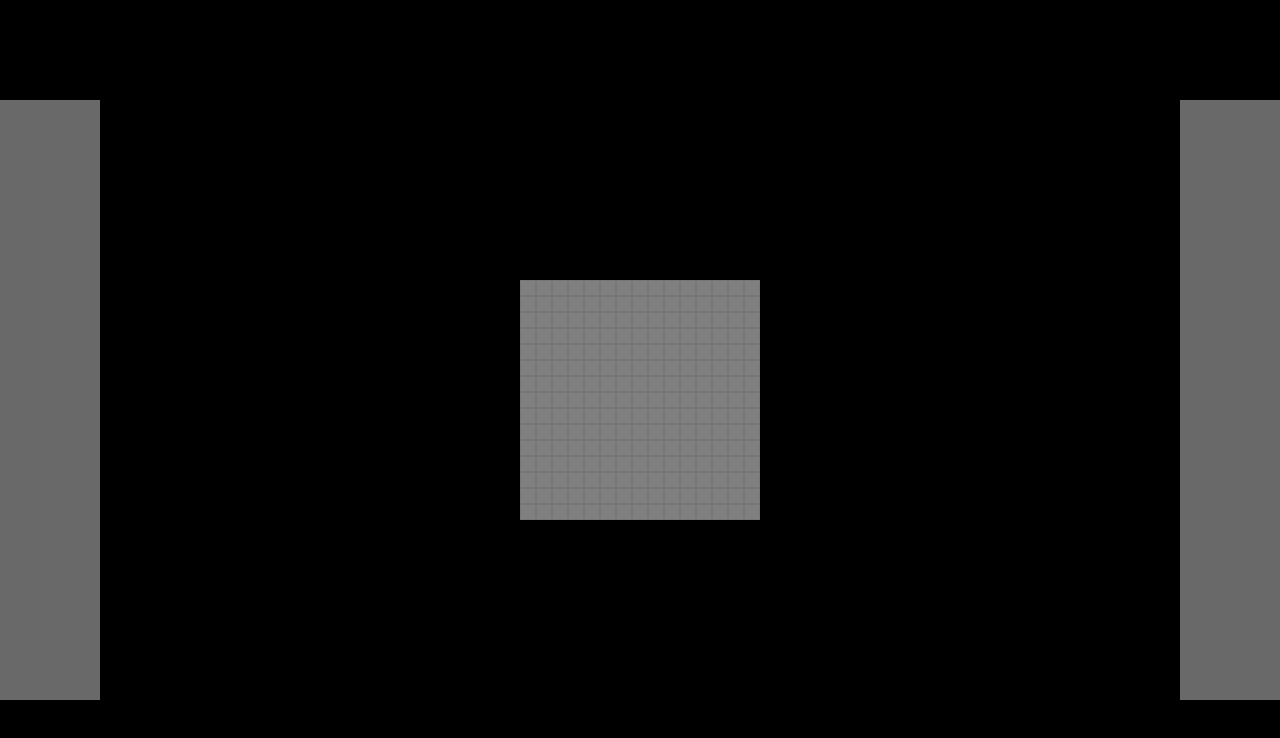
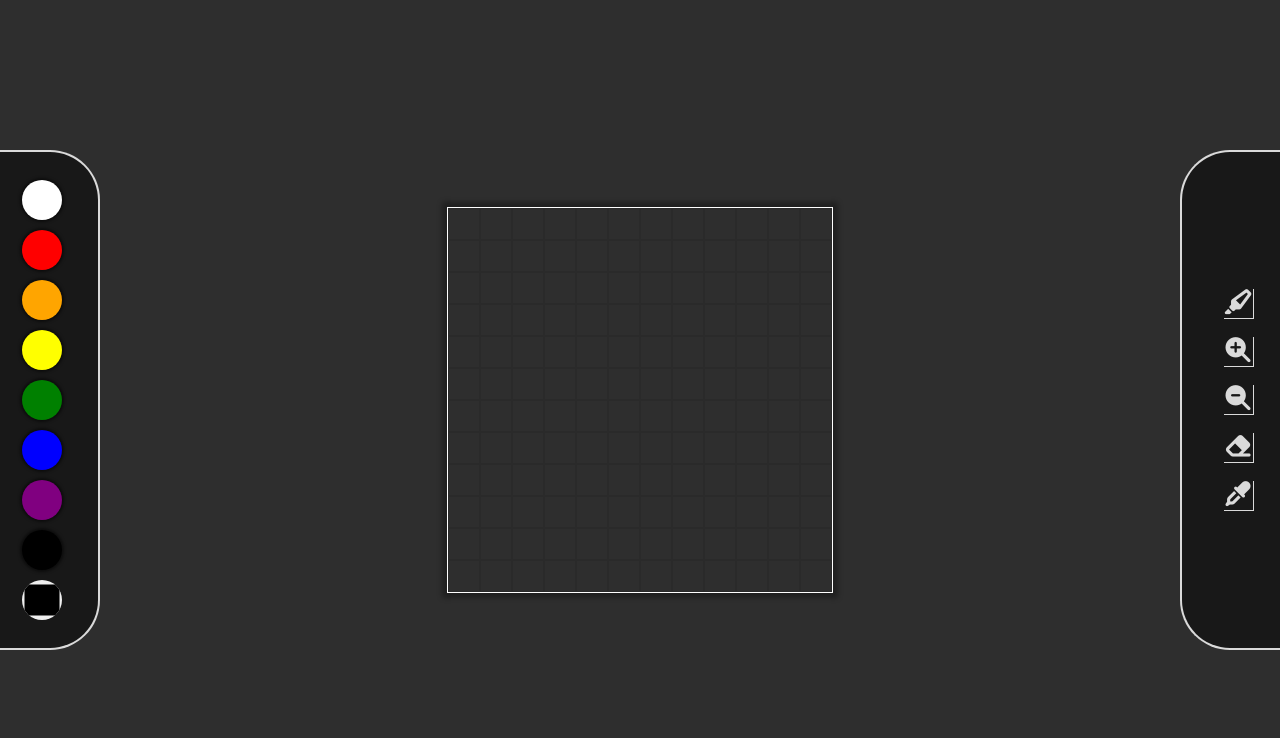
Before and after one commit to FarisMuhovic/PixArt, a plain HTML site: page index.html in a window 1280 px wide. Drawn offline with Linux system fonts and the light colour scheme.

Commit message:
added colors,eraser,zoom

```diff
--- a/design.css
+++ b/design.css
@@ -10,10 +10,15 @@
   --size: 0;
   --pixel-color: null;
   --canvas-scale: 1;
+  --icons-color: rgb(218, 218, 218);
 }
 body {
-  background-color: black;
+  background-color: rgb(46, 46, 46);
   color: white;
+  display: grid;
+  grid-template-columns: 100px 1fr 100px;
+  align-items: center;
+  overflow: hidden;
 }
 .canvasBox {
   display: flex;
@@ -21,39 +26,117 @@ body {
   height: 100vh;
   align-items: center;
   direction: ltr;
+  background-color: transparent;
+  transform: scale(var(--canvas-scale));
 }
 #drawing-board {
-  background-color: gray;
-  transform: scale(var(--canvas-scale));
+  background-color: transparent;
+  box-shadow: 0px 0px 5px 5px rgba(0, 0, 0, 0.315);
+  border: 1px solid white;
+  position: relative;
 }
 .colors {
-  position: absolute;
+  /* position: absolute;
   top: 50%;
   left: 0%;
-  transform: translateY(-50%);
+  transform: translateY(-50%); */
   width: 100px;
-  height: 75%;
-  background-color: rgb(105, 105, 105);
+  height: 500px;
+  background-color: rgb(24, 24, 24);
   z-index: 2;
+  display: flex;
+  justify-content: center;
+  align-items: center;
+  flex-direction: column;
+  gap: 10px;
+  border-top-right-radius: 50px;
+  border-bottom-right-radius: 50px;
+  padding-right: 15px;
+  border-right: 2px solid  var(--icons-color);
+  border-top: 2px solid  var(--icons-color);
+  border-bottom: 2px solid  var(--icons-color);
 }
+.colors div {
+  width: 40px;
+  height: 40px;
+  background-color: red;
+  border-radius: 5000px;
+  box-shadow: 0px 0px 3px 2px rgba(0, 0, 0, 0.5);
+}
+.colors div:hover {
+  border: 1px solid rgb(37, 37, 37);
+}
+#color-input {
+  border-radius: 5000px;
+  width: 40px;
+  height: 40px;
+  box-shadow: none;
+  border: none;
+}
+#white {background-color: white;}
+#red {background-color: red;}
+#orange {background-color: orange;}
+#yellow {background-color: yellow;}
+#green {background-color: green;}
+#blue {background-color: blue;}
+#purple {background-color: purple;}
+#black {background-color: black;}
 .tools {
-  position: absolute;
+  /* position: absolute;
   top: 50%;
   right: 0%;
-  transform: translateY(-50%);
+  transform: translateY(-50%); */
   width: 100px;
-  height: 75%;
-  background-color: rgb(105, 105, 105);
+  height: 500px;
+  background-color: rgb(24, 24, 24);
   z-index: 2;
+  border-top-left-radius: 50px;
+  border-bottom-left-radius: 50px;
+  border-left: 2px solid  var(--icons-color);
+  border-top: 2px solid  var(--icons-color);
+  border-bottom: 2px solid  var(--icons-color);
+  display: flex;
+  justify-content: center;
+  align-items: center;
+  flex-direction: column;
+  gap: 18px;
+  padding-left: 15px;
+}
+.tools div {
+  width: 30px;
+  height: 30px;
+  display: flex;
+  justify-content: center;
+  align-items: center;
+  color: var(--icons-color);
+  border-bottom: 1px solid var(--icons-color);
+  border-right: 1px solid var(--icons-color);
+  position: relative;
+}
+.tools div:hover {
+  background-color: rgba(128, 128, 128, 0.1);
+}
+.tools div i {
+  font-size: 25px;
+  width: 30px;
+  height: 30px;
+  display: flex;
+  justify-content: center;
+  align-items: baseline;
 }
 #fakeCanvas {
   display: grid;
   position: absolute;
-  grid-template-columns: repeat(15,16px);
-  grid-template-rows: repeat(15,16px);
+  grid-template-columns: repeat(var(--size),var(--pixel-size));
+  grid-template-rows: repeat(var(--size),var(--pixel-size));
   pointer-events: none;
-  transform: scale(var(--canvas-scale));
 }
 #fakeCanvas div {
   border: 1px solid rgba(0, 0, 0, 0.082);
 }
+#pixel-size-input {
+
+  width: 50px;
+  height: 30px;
+
+}
--- a/index.html
+++ b/index.html
@@ -8,17 +8,43 @@
     <meta name="viewport" content="width=device-width, initial-scale=1">
     <link rel="stylesheet" href="design.css">
     <script src="script.js" async defer></script>
+    <link rel="stylesheet"
+href="https://cdnjs.cloudflare.com/ajax/libs/font-awesome/6.2.0/css/all.min.css">
   </head>
   <body>
     <div class="colors">
-
-    </div>
-    <div class="tools">
-
+      <div id="white"></div>
+      <div id="red"></div>
+      <div id="orange"></div>
+      <div id="yellow"></div>
+      <div id="green"></div>
+      <div id="blue"></div>
+      <div id="purple"></div>
+      <div id="black"></div>
+      <input type="color" id="color-input">
     </div>
     <div class="canvasBox">
       <canvas id="drawing-board"></canvas>
       <div id="fakeCanvas"></div>
     </div>
+    <div class="tools">
+      <div id="marker"><i class="fa-solid fa-highlighter"></i></div>
+      <div id="zoomin"><i class="fa-solid fa-magnifying-glass-plus"></i></div>
+      <div id="zoomout"><i class="fa-solid fa-magnifying-glass-minus"></i></div>
+      <div id="eraser"><i class="fa-solid fa-eraser"></i></div>
+      <div id="grabcolor"><i class="fa-solid fa-eye-dropper"></i></div>
+      <!-- <div id="pixelsize">
+        <i class="fa-regular fa-square"></i>
+        <input type="number" id="pixel-size-input">
+        <button>Submit</button>
+      </div> -->
+      <!-- <div id="gridsize">
+        <i class="fa-solid fa-border-all"></i>
+        <input type="number" id="pixel-size-input">
+        <button>Submit</button>
+      </div> -->
+      <!-- <div id="import"><i class="fa-solid fa-upload"></i></div>
+      <div id="export"><i class="fa-solid fa-download"></i></div> -->
+    </div>
   </body>
 </html>
--- a/script.js
+++ b/script.js
@@ -1,18 +1,70 @@
 const canvasElement = document.getElementById("drawing-board");
 const canvas = canvasElement.getContext("2d");
-const pixelSize = 16;
-const size = 15;
+const root = document.documentElement;
+const pixelSize = 32;
+const size = 12;
+root.style.setProperty("--pixel-size", pixelSize + "px");
+root.style.setProperty("--size", size);
 const drawingContainer = document.getElementById("fakeCanvas");
 for (let i = size ** 2; i > 0; i--) {
   drawingContainer.insertAdjacentHTML("beforeend", `<div></div>`);
 }
 canvasElement.width = size * pixelSize;
 canvasElement.height = size * pixelSize;
-
+let color = "red";
+const colors = document.querySelectorAll(".colors div");
+colors.forEach(col => {
+  col.addEventListener("click", e => {
+    if (e.target.id == "white") {
+      color = "white";
+    } else if (e.target.id == "red") {
+      color = "red";
+    } else if (e.target.id == "orange") {
+      color = "orange";
+    } else if (e.target.id == "yellow") {
+      color = "yellow";
+    } else if (e.target.id == "green") {
+      color = "green";
+    } else if (e.target.id == "blue") {
+      color = "blue";
+    } else if (e.target.id == "purple") {
+      color = "purple";
+    } else if (e.target.id == "black") {
+      color = "black";
+    }
+  });
+});
+const eraser = document.getElementById("eraser");
+eraser.addEventListener("click", () => {
+  canvas.globalCompositeOperation = "destination-out";
+});
+const drawingPen = document.getElementById("marker");
+drawingPen.addEventListener("click", () => {
+  canvas.globalCompositeOperation = "destination-over";
+});
+let scaleValue = 1;
+const zoomIn = document.getElementById("zoomin");
+zoomIn.addEventListener("click", () => {
+  scaleValue += 0.1;
+  if (scaleValue > 2.8) {
+    scaleValue = 2.8;
+  }
+  root.style.setProperty("--canvas-scale", scaleValue);
+});
+const zoomOut = document.getElementById("zoomout");
+zoomOut.addEventListener("click", () => {
+  scaleValue -= 0.1;
+  if (scaleValue < 0.6) {
+    scaleValue = 0.6;
+  }
+  root.style.setProperty("--canvas-scale", scaleValue);
+});
+// root.setAttribute('--')
 canvasElement.addEventListener("mousedown", e => {
   const CoordinateX = Math.floor(e.layerX / pixelSize) * pixelSize;
   const CoordinateY = Math.floor(e.layerY / pixelSize) * pixelSize;
-  // canvas.fillStyle = SELECTED COLOR!
+  canvas.fillStyle = color;
   canvas.fillRect(CoordinateX, CoordinateY, pixelSize, pixelSize);
 });
 // try to make it full width and height
+// make arrows so u can move around the pixelart
```
